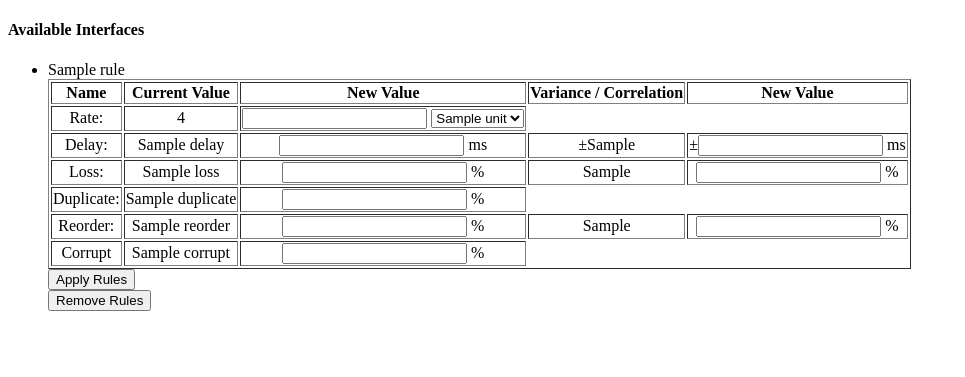
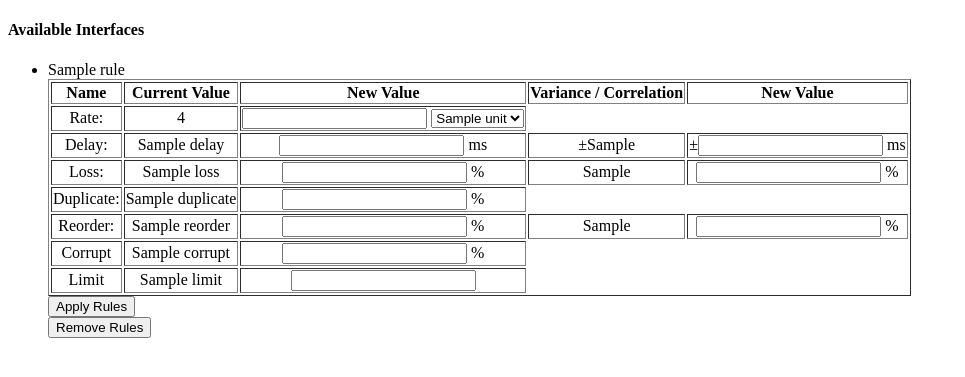
Before and after one commit to tum-lkn/tcgui, a Flask app: template templates/main.html in a window 1280 px wide. Shown: the top 377 px of the page, without its empty margins (0-965 px from the left). Run offline with Flask 2, Linux system fonts and the light colour scheme; the template is opened without the code that fills it: most values are stand-ins (such as "Sample title", 1, 10 or a date in 2020); parts of the project's set-up code (start-up, migrations or seed data) failed here and were passed over.

Commit message:
Add limit parameter

```diff
--- a/main.py
+++ b/main.py
@@ -59,6 +59,7 @@ def new_rule(interface):
     reorder = request.form['Reorder']
     reorder_correlation = request.form['ReorderCorrelation']
     corrupt = request.form['Corrupt']
+    limit = request.form['Limit']
     rate = request.form['Rate']
     rate_unit = request.form['rate_unit']
 
@@ -88,6 +89,8 @@ def new_rule(interface):
             command += ' %s%%' % reorder_correlation
     if corrupt != '':
         command += ' corrupt %s%%' % corrupt
+    if limit != '':
+        command += ' limit %s' % limit
     print(command)
     command = command.split(' ')
     proc = subprocess.Popen(command)
@@ -130,7 +133,8 @@ def parse_rule(split_rule):
             'duplicate':          None,
             'reorder':            None,
             'reorderCorrelation': None,
-            'corrupt':            None}
+            'corrupt':            None,
+            'limit':              None}
     i = 0
     for argument in split_rule:
         if argument == 'dev':
@@ -163,6 +167,8 @@ def parse_rule(split_rule):
                 rule['reorderCorrelation'] = split_rule[i + 2]
         elif argument == 'corrupt':
             rule['corrupt'] = split_rule[i + 1]
+        elif argument == 'limit':
+            rule['limit'] = split_rule[i + 1]
         i += 1
     return rule
 
--- a/templates/main.html
+++ b/templates/main.html
@@ -62,6 +62,11 @@
                         <td>{{ rule['corrupt'] }}</td>
                         <td><input type="number" name="Corrupt" size="5"> %</td>
                     </tr>
+                    <tr>
+                        <td>Limit</td>
+                        <td>{{ rule['limit'] }}</td>
+                        <td><input type="number" name="Limit" size="5"></td>
+                    </tr>
                 </table>
                 <input type="submit" value="Apply Rules">
             </form>
```
